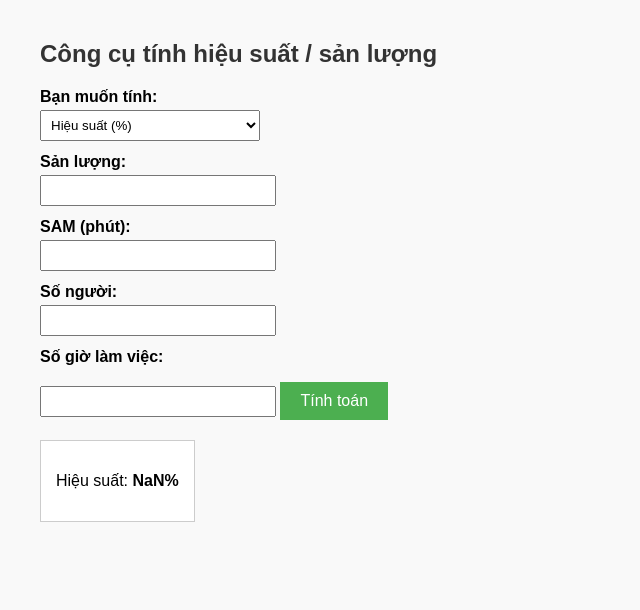
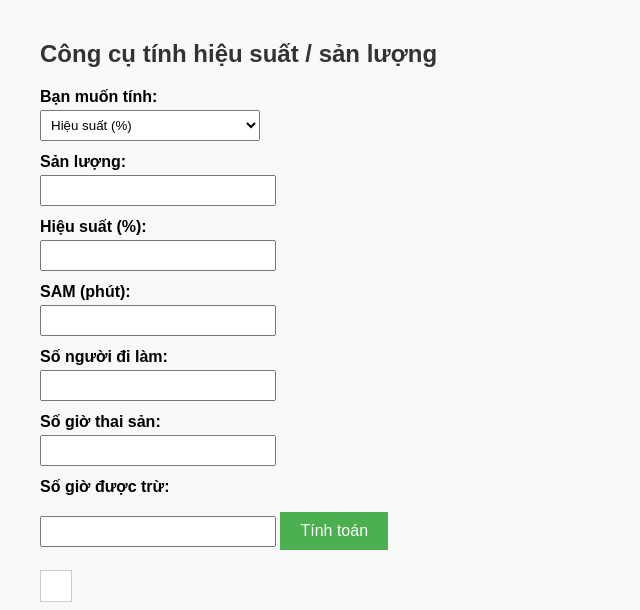
Before and after one commit to vietcuongnguyenba-dev/Hi-u-su-t, a plain HTML site: page index.html in a window 1280 px wide. Both pictures are taken after a click on the button "Tính toán". Shown: the whole page, without its empty margins (0-640 px from the left). Drawn offline with Linux system fonts and the light colour scheme.

Commit message:
Update index.html

```diff
--- a/index.html
+++ b/index.html
@@ -23,11 +23,13 @@
   </select>
 
   <form id="calcForm">
+    <!-- chỉ hiện khi chọn tính hiệu suất -->
     <div id="input-sanLuong">
       <label>Sản lượng:</label>
       <input type="number" id="sanLuong">
     </div>
 
+    <!-- chỉ hiện khi chọn tính sản lượng -->
     <div id="input-hieuSuat">
       <label>Hiệu suất (%):</label>
       <input type="number" id="hieuSuat">
@@ -36,11 +38,14 @@
     <label>SAM (phút):</label>
     <input type="number" id="sam">
 
-    <label>Số người:</label>
+    <label>Số người đi làm:</label>
     <input type="number" id="people">
 
-    <label>Số giờ làm việc:</label>
-    <input type="number" id="hours">
+    <label>Số giờ thai sản:</label>
+    <input type="number" id="maternity">
+
+    <label>Số giờ được trừ:</label>
+    <input type="number" id="deduct">
 
     <button type="button" onclick="calculate()">Tính toán</button>
   </form>
@@ -50,44 +55,10 @@
   <script>
     function toggleInputs() {
       const type = document.getElementById("calcType").value;
-      // chỉ hiển thị ô cần nhập
       document.getElementById("input-sanLuong").style.display = (type === "hieuSuat") ? "block" : "none";
       document.getElementById("input-hieuSuat").style.display = (type === "sanLuong") ? "block" : "none";
       document.getElementById("result").innerHTML = "";
     }
 
     function calculate() {
-      const type = document.getElementById("calcType").value;
-      const sam = parseFloat(document.getElementById("sam").value);
-      const people = parseFloat(document.getElementById("people").value);
-      const hours = parseFloat(document.getElementById("hours").value);
-
-      if (sam <= 0 || people <= 0 || hours <= 0) {
-        document.getElementById("result").innerHTML = "⚠️ Vui lòng nhập số hợp lệ.";
-        return;
-      }
-
-      if (type === "hieuSuat") {
-        const sanLuong = parseFloat(document.getElementById("sanLuong").value);
-        if (sanLuong <= 0) {
-          document.getElementById("result").innerHTML = "⚠️ Vui lòng nhập sản lượng.";
-          return;
-        }
-        const hieuSuat = (sanLuong * sam) / (people * hours * 60) * 100;
-        document.getElementById("result").innerHTML = `<p>Hiệu suất: <b>${hieuSuat.toFixed(2)}%</b></p>`;
-      } else {
-        const hieuSuat = parseFloat(document.getElementById("hieuSuat").value);
-        if (hieuSuat <= 0) {
-          document.getElementById("result").innerHTML = "⚠️ Vui lòng nhập hiệu suất.";
-          return;
-        }
-        const sanLuong = (hieuSuat / 100) * (people * hours * 60) / sam;
-        document.getElementById("result").innerHTML = `<p>Sản lượng cần đạt: <b>${sanLuong.toFixed(0)}</b></p>`;
-      }
-    }
-
-    // chạy lúc load trang
-    toggleInputs();
-  </script>
-</body>
-</html>
+      const type = document.getElementById("calcType").
```
